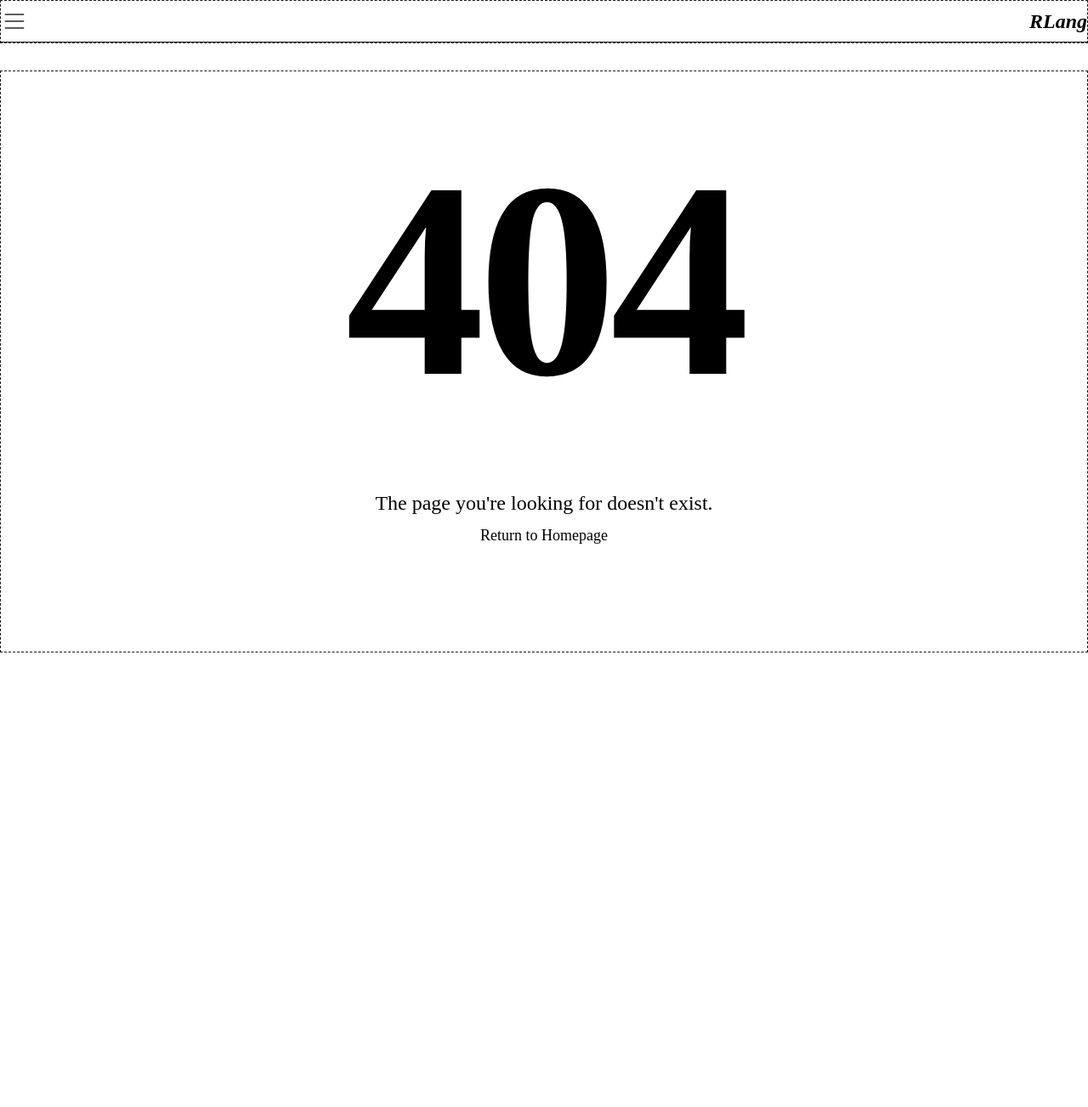
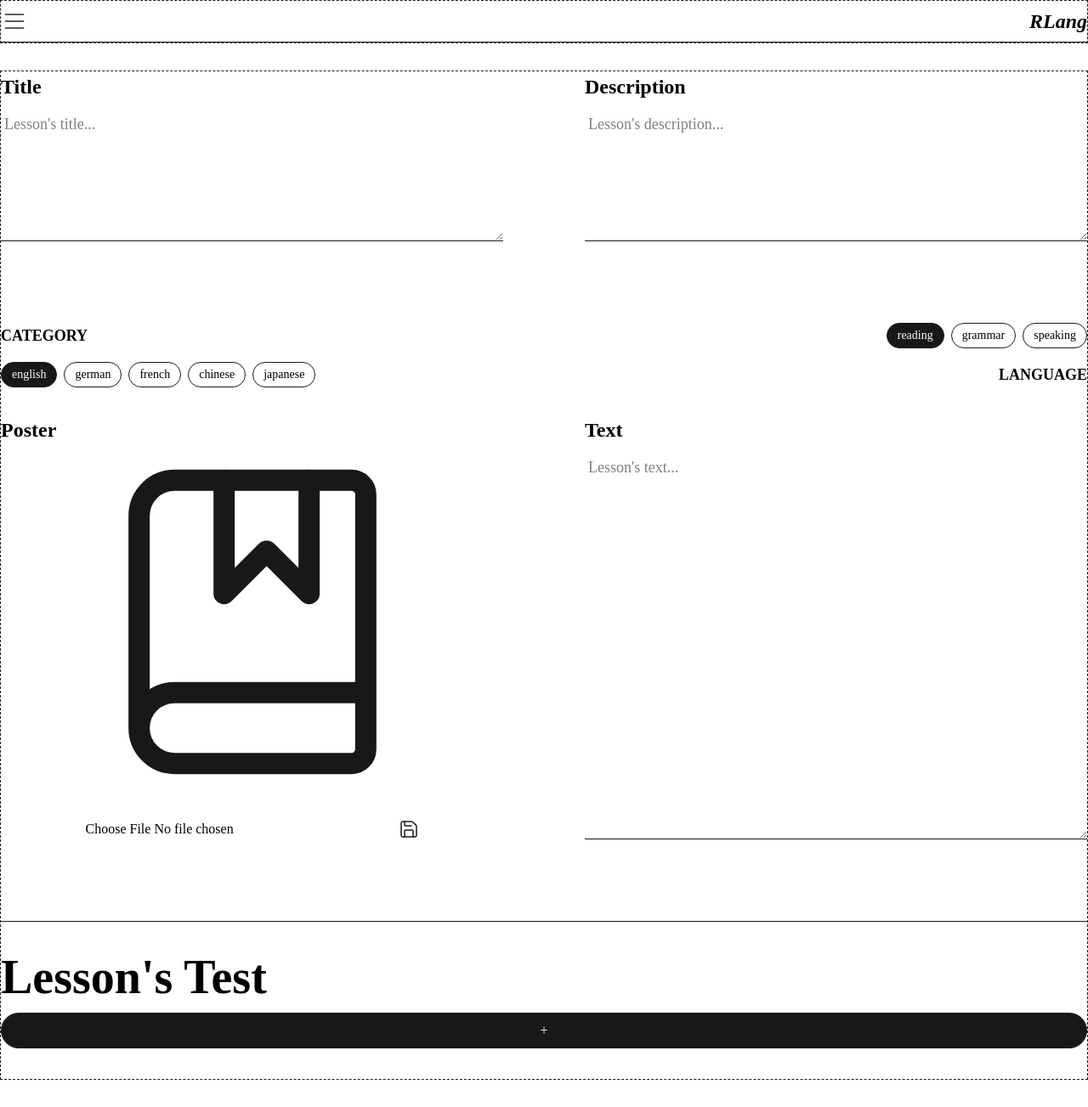
Before and after one commit to High-Petrushka/remote-language-app, a React (Vite) app in the folder frontend/: page /creation in a window 1280 px wide. Before the commit this address had no page. Shown: the whole page at 85% size. Before the commit the page ends 800 px from the top, so only its background shows below. Built offline with nearby package versions, Linux system fonts and the light colour scheme; a web font is replaced by a local one.

Commit message:
Adding a lesson creation page

```diff
--- a/frontend/src/App.jsx
+++ b/frontend/src/App.jsx
@@ -13,6 +13,7 @@ import { Authors } from "./components/pages/Authors.jsx";
 import { Profile } from "./components/pages/Profile.jsx";
 import { LessonDetail } from "./components/pages/LessonDetail.jsx";
 import { NotFound } from "./components/pages/NotFound.jsx";
+import { Creation } from "./components/pages/Creation.jsx";
 
 function App() {
 
@@ -30,6 +31,7 @@ function App() {
         <Route path="authors" element={<Authors />} />
         <Route path="profile/:userId/" element={<Profile />} />
         <Route path="lesson/:lessonId/" element={<LessonDetail />} />
+        <Route path="creation/" element={<Creation />} />
         <Route path='registration' element={<Registration />} />
         <Route path='login' element={<Login />} />
 
--- a/frontend/src/components/interaction/NavPanel.jsx
+++ b/frontend/src/components/interaction/NavPanel.jsx
@@ -21,6 +21,11 @@ export function NavPanel() {
                     <MyNavLink path="/authors" iconSrc={"/src/assets/menu/authors.svg"}>Authors</MyNavLink>
                     <div className="pt-3 mt-3 border-t border-zinc-900">
                         {token ?
+                            <MyNavLink path="/creation" iconSrc={"/src/assets/menu/plus.svg"}>Create</MyNavLink>
+                        :
+                        null
+                        }
+                        {token ?
                             <MyNavLink path={`/profile/${userId}`} iconSrc={"/src/assets/menu/menu-user.svg"}>Profile</MyNavLink>
                         :
                         null
--- a/frontend/src/components/interaction/ProfileBioInput.jsx
+++ b/frontend/src/components/interaction/ProfileBioInput.jsx
@@ -1,12 +1,12 @@
-export function ProfileBioInput({ id, value, handleChange }) {
+export function ProfileBioInput({ id, value, placeholder, handleChange }) {
     return (
         <textarea
             id={id}
             name={id}
             value={value}
-            placeholder="Your bio..."
+            placeholder={placeholder}
             onChange={e => handleChange(e)}
-            className="h-full p-1 text-[16px] lg:text-lg border-b border-zinc-900 focus:outline focus:outline-zinc-900"
+            className="h-full w-full p-1 text-[16px] lg:text-lg border-b border-zinc-900 focus:outline focus:outline-zinc-900"
         ></textarea>
     )
 }
--- /dev/null
+++ b/frontend/src/components/layout/CreationInputLayout.jsx
@@ -0,0 +1,7 @@
+export function CreationInputLayout({ children }) {
+    return (
+        <div className="min-h-50 flex flex-col gap-2">
+            { children }
+        </div>
+    );
+}
--- /dev/null
+++ b/frontend/src/components/pages/Creation.jsx
@@ -0,0 +1,111 @@
+import { useState } from "react";
+
+import { ProfileBioInput } from "../interaction/ProfileBioInput";
+import { Container } from "../layout/Container";
+import { LessonBodyLayout } from "../layout/LessonBodyLayout";
+import { LessonContentLayout } from "../layout/LessonContentLayout";
+import { LessonDetailLayout } from "../layout/LessonDetailLayout";
+import { LessonTestLayout } from "../layout/LessonTestLayout";
+import { LessonTitleLayout } from "../layout/LessonTitleLayout";
+import { Hero } from "../Typography/Hero";
+import { FilterTitle } from "../Typography/FilterTitle";
+import { FilterBtn } from "../interaction/FilterBtn";
+import { CreationInputLayout } from "../layout/CreationInputLayout";
+import { Button } from "../interaction/Button";
+
+export function Creation() {
+    const [title, setTitle] = useState("");
+    const [description, setDescription] = useState("");
+    const [category, setCategory] = useState("1");
+    const [language, setLanguage] = useState("1");
+    const [poster, setPoster] = useState("");
+    const [text, setText] = useState("");
+    const [test, setTest] = useState(false);
+
+    return (
+        <Container>
+            <LessonDetailLayout>
+                <LessonTitleLayout>
+                    <CreationInputLayout>
+                        <Hero level={6}>Title</Hero>
+                        <ProfileBioInput
+                            id="title"
+                            value={title}
+                            placeholder={"Lesson's title..."}
+                            handleChange={(e) => setTitle(e.target.value)}
+                        />
+                    </CreationInputLayout>
+                    <CreationInputLayout>
+                        <Hero level={6}>Description</Hero>
+                        <ProfileBioInput
+                            id="description"
+                            value={description}
+                            placeholder={"Lesson's description..."}
+                            handleChange={(e) => setDescription(e.target.value)}
+                        />
+                    </CreationInputLayout>
+                </LessonTitleLayout>
+                <LessonContentLayout>
+                    <div className="flex flex-col gap-4">
+                        <div className="flex items-center justify-between">
+                            <FilterTitle>CATEGORY</FilterTitle>
+                            <div className="flex gap-2">
+                                <FilterBtn handleClick={() => setCategory("1")} active={category === "1"}>reading</FilterBtn>
+                                <FilterBtn handleClick={() => setCategory("2")} active={category === "2"}>grammar</FilterBtn>
+                                <FilterBtn handleClick={() => setCategory("3")} active={category === "3"}>speaking</FilterBtn>
+                            </div>
+                        </div>
+                        <div className="flex items-center justify-between">
+                            <div className="flex gap-2 flex-wrap">
+                                <FilterBtn handleClick={() => setLanguage("1")} active={language === "1"}>english</FilterBtn>
+                                <FilterBtn handleClick={() => setLanguage("2")} active={language === "2"}>german</FilterBtn>
+                                <FilterBtn handleClick={() => setLanguage("3")} active={language === "3"}>french</FilterBtn>
+                                <FilterBtn handleClick={() => setLanguage("4")} active={language === "4"}>chinese</FilterBtn>
+                                <FilterBtn handleClick={() => setLanguage("5")} active={language === "5"}>japanese</FilterBtn>
+                            </div>
+                            <FilterTitle>LANGUAGE</FilterTitle>
+                        </div>
+                    </div>
+                    <LessonBodyLayout>
+                        <CreationInputLayout>
+                            <Hero level={6}>Poster</Hero>
+                            {
+                                poster ?
+                                    <img src={poster ? URL.createObjectURL(document.getElementById("poster").files[0]) : "/src/assets/icons/lesson-default.svg"} alt="User poster image" className="w-[min(50vw,400px)] mx-auto" />
+                                :
+                                    <img src="/src/assets/icons/lesson-default.svg" alt="Default poster image" className="w-[min(50vw,400px)] mx-auto" />
+                            }
+                            <div className="pt-6 flex items-center justify-between w-[min(392px,100%)] mx-auto">
+                                <input
+                                    type="file"
+                                    id="poster"
+                                    value={poster}
+                                    accept="image/*"
+                                    className="w-50 cursor-pointer active:outline active:outline-zinc-900"
+                                    onChange={(e) => setPoster(e.target.value)}
+                                />
+                                <img src="/src/assets/icons/save.svg" alt="File icon" />
+                            </div>
+                        </CreationInputLayout>
+                        <CreationInputLayout>
+                            <Hero level={6}>Text</Hero>
+                            <ProfileBioInput
+                                id="text"
+                                value={text}
+                                placeholder={"Lesson's text..."}
+                                handleChange={(e) => setText(e.target.value)}
+                            />
+                        </CreationInputLayout>
+                    </LessonBodyLayout>
+                </LessonContentLayout>
+                <LessonTestLayout test={true}>
+                    <div className="flex items-center justify-between gap-2 flex-wrap">
+                        <Hero level={2}>Lesson's Test</Hero>
+                        <Button>+</Button>
+                    </div>
+                    <div className="grid grid-cols-1 lg:grid-cols-2"></div>
+                </LessonTestLayout>
+            </LessonDetailLayout>
+        </Container>
+    );
+}
--- a/frontend/src/components/pages/LessonDetail.jsx
+++ b/frontend/src/components/pages/LessonDetail.jsx
@@ -132,6 +132,19 @@ export function LessonDetail() {
                     </div>
                 </LessonTitleLayout>
                 <LessonContentLayout>
+                    <LessonBodyLayout>
+                        <div>
+                            {
+                                lessonInfo["poster"] ?
+                                    <img src={lessonInfo["poster"] ? lessonInfo["poster"] : "/src/assets/icons/lesson-default.svg"} className="w-[min(50vw,400px)] mx-auto" />
+                                :
+                                    <img src="/src/assets/icons/lesson-default.svg" className="w-[min(50vw,400px)] mx-auto" />
+                            }
+                        </div>
+                        <div>
+                            <PlainText>{ lessonInfo["text"] ? lessonInfo["text"] : ""}</PlainText>
+                        </div>
+                    </LessonBodyLayout>
                     <div className="flex items-end justify-between">
                         <div className="flex gap-4 flex-wrap items-center">
                             <Link to={`/profile/${lessonInfo["owner_id"]}/`}>
@@ -148,19 +161,6 @@ export function LessonDetail() {
                             <Bage>{ lessonInfo["language"] ? lessonInfo["language"] : "" }</Bage>
                         </div>
                     </div>
-                    <LessonBodyLayout>
-                        <div>
-                            {
-                                lessonInfo["poster"] ?
-                                    <img src={lessonInfo["poster"] ? lessonInfo["poster"] : "/src/assets/icons/lesson-default.svg"} className="w-[min(50vw,400px)] mx-auto" />
-                                :
-                                    <img src="/src/assets/icons/lesson-default.svg" className="w-[min(50vw,400px)] mx-auto" />
-                            }
-                        </div>
-                        <div>
-                            <PlainText>{ lessonInfo["text"] ? lessonInfo["text"] : ""}</PlainText>
-                        </div>
-                    </LessonBodyLayout>
                 </LessonContentLayout>
                 {token ? (
                 <LessonTestLayout test={lessonInfo["test"] ? lessonInfo["test"] : null}>
--- a/frontend/src/components/pages/Profile.jsx
+++ b/frontend/src/components/pages/Profile.jsx
@@ -138,6 +138,7 @@ export function Profile() {
         bioComp = <ProfileBioInput
                 id="bio"
                 value={newBio}
+                placeholder="Your bio..."
                 handleChange={(e) => setNewBio(e.target.value)}
              />
         avatarInputComp = (<div className="pt-6 flex items-center justify-between">
```
Also changed, not shown: frontend/src/assets/menu/plus.svg (added).
